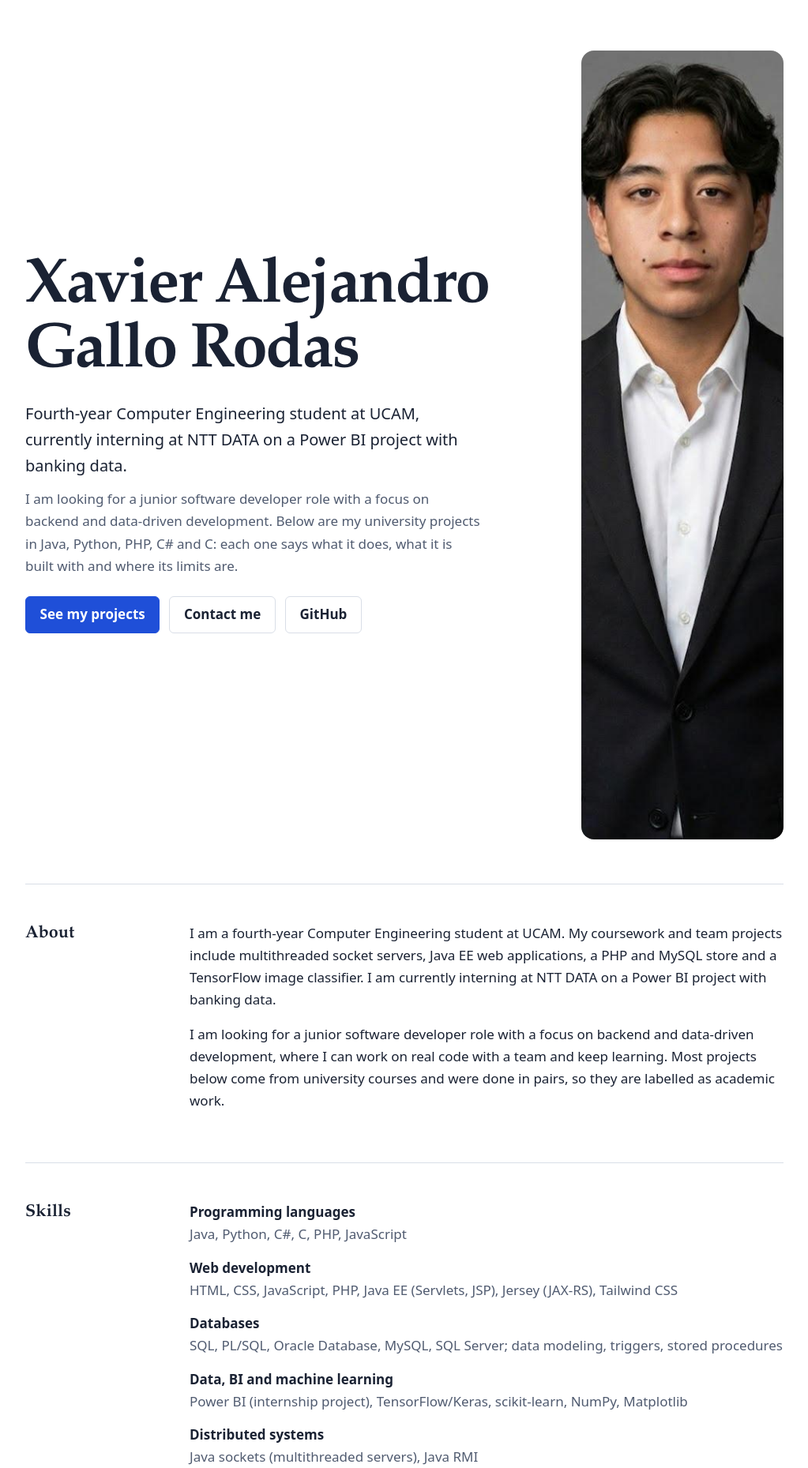
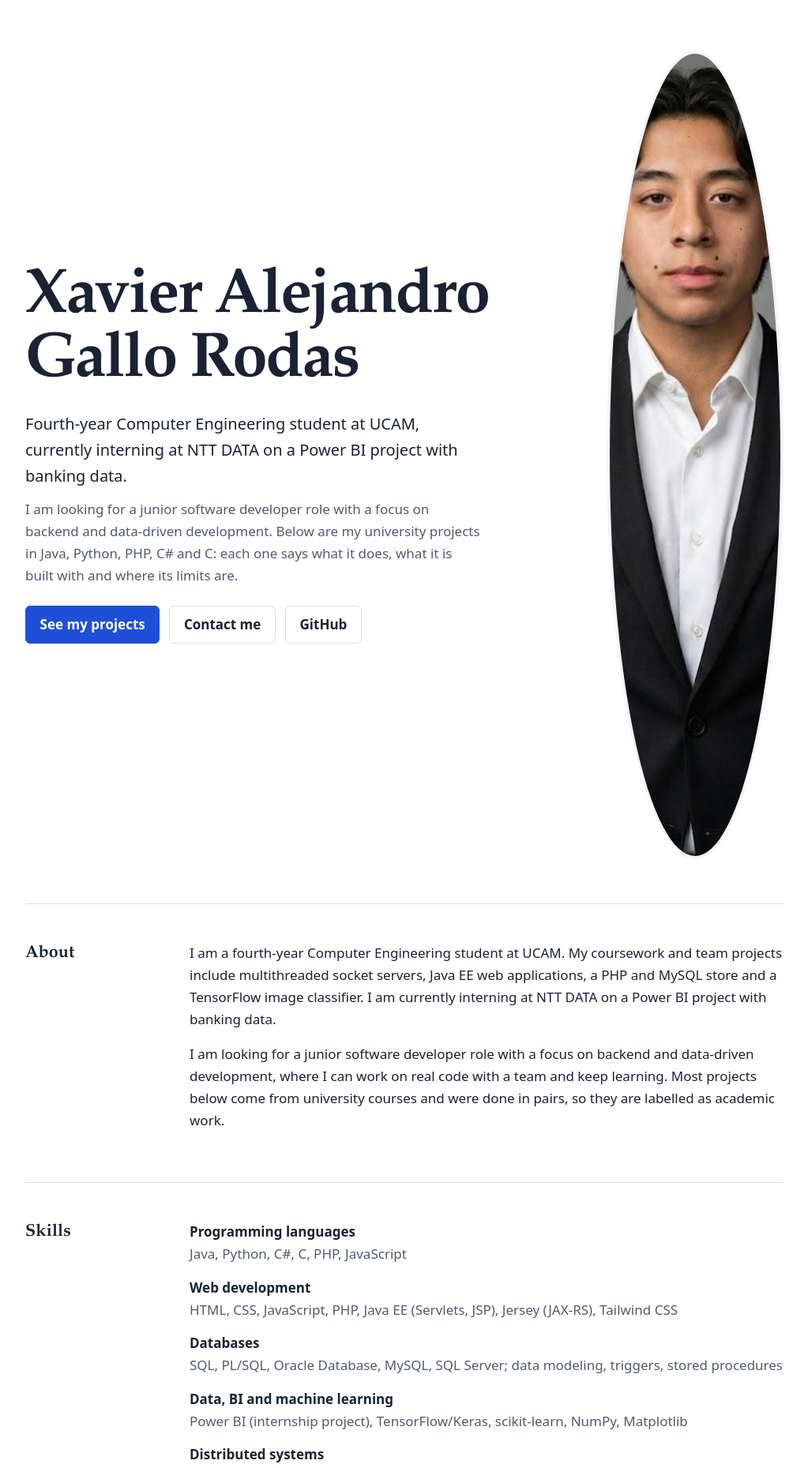
Before and after one commit to xavier-gallo/xavier-gallo.github.io, a PHP site: page / in a window 1280 px wide. Shown: the part 66-1925 px from the top of the page at 79% size, without its empty margins (128-1151 px from the left). Run offline with PHP 8.4, Linux system fonts and the light colour scheme.

Commit message:
style: crop profile photo into square portrait

```diff
--- a/assets/style.css
+++ b/assets/style.css
@@ -54,12 +54,12 @@ h3 { font: 700 1.2rem/1.3 var(--serif); margin: 0 0 .5rem; }
 /* Sections: a margin heading on the left, content on the right (stacked on mobile) */
 section { padding-block: 3rem; border-top: 1px solid var(--line); }
 .hero { padding-block: 4rem 3.5rem; border-top: 0; display: grid; grid-template-columns: 1fr; gap: 2rem; align-items: center; }
-.hero-photo { display: block; width: min(100%, 16rem); aspect-ratio: 4 / 5; object-fit: cover; object-position: center 30%; border-radius: 1rem; justify-self: start; }
+.hero-photo { display: block; width: 12rem; max-width: 100%; aspect-ratio: 1; object-fit: cover; object-position: center 24%; border: 4px solid var(--surface); border-radius: 50%; justify-self: center; }
 .split > * { min-width: 0; }
 @media (min-width: 48rem) {
   .split { display: grid; grid-template-columns: 11rem 1fr; gap: 0 2rem; }
   .hero { grid-template-columns: minmax(0, 1fr) 16rem; gap: 3rem; }
-  .hero-photo { justify-self: end; }
+  .hero-photo { width: 14rem; justify-self: end; }
 }
 
 /* Buttons and links */
--- a/index.html
+++ b/index.html
@@ -42,7 +42,7 @@
           <a class="btn" data-link="cv" href="#contact">CV (PDF)</a>
         </p>
       </div>
-      <img class="hero-photo" src="assets/mifoto.jpg" alt="Portrait of Xavier Alejandro Gallo Rodas" width="666" height="999" fetchpriority="high">
+      <img class="hero-photo" src="assets/mifoto.jpg" alt="Portrait of Xavier Alejandro Gallo Rodas" width="666" height="1024" fetchpriority="high">
     </section>
 
     <section class="wrap split" id="about" aria-labelledby="about-t">
```
